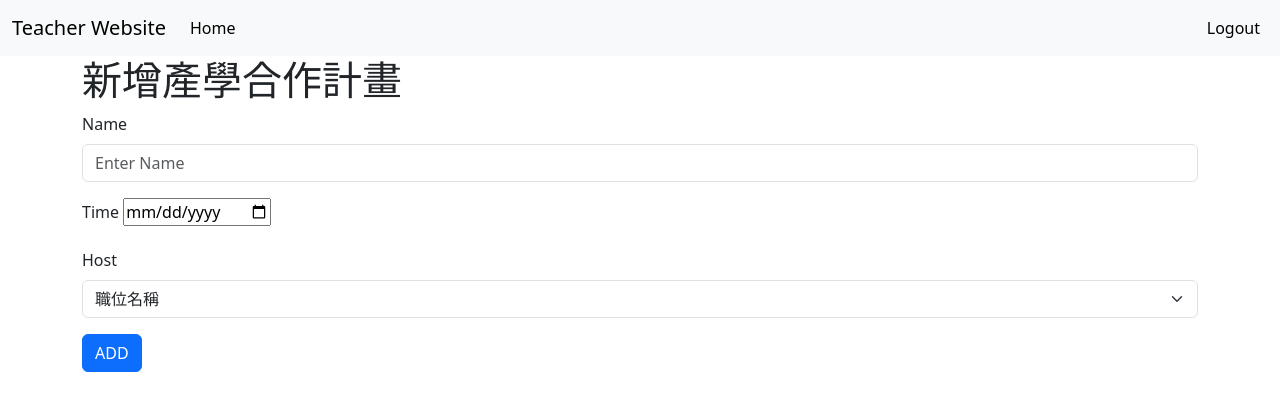
After one commit to whoami13579/database_final_project, a Flask app: page /add-university-project/ in a window 1280 px wide. The commit adds this page. Shown: the top 411 px of the page. Run offline with Flask 3, Linux system fonts and the light colour scheme; the visitor is signed in with stand-in values (Sample User, id 1).

Commit message:
add add_university_project

```diff
--- a/website/models.py
+++ b/website/models.py
@@ -491,7 +491,7 @@ class UniversityProject(db.Model):
     university_project_id = db.Column(db.Integer, primary_key=True)
     name = db.Column(db.String(50))
     time = db.Column(db.Date)
-    host = db.Column(db.Boolean)
+    host = db.Column(db.String(20))
     teacher_id = db.Column(db.ForeignKey("teachers.teacher_id"))
 
     teacher = db.relationship("Teacher", backref="university_projects")
--- /dev/null
+++ b/website/templates/add_university_project.html
@@ -0,0 +1,26 @@
+{% extends "base.html" %}
+{% block title %}新增產學合作計畫{% endblock %}
+{% block content %}
+<form method="POST">
+    <h1 align="left">新增產學合作計畫</h1>
+      <div class="mb-3">
+        <label for="name" class="form-label">Name</label>
+        <input type="text" id="name" name="name" class="form-control" placeholder="Enter Name" required>
+      </div>
+      <div class="mb-3">
+        <label for="time" class="form-label">Time</label>
+        <input type="date" id="time" name="time" required>
+      </div>
+      <div class="mb-3">
+        <label for="host" class="form-label">Host</label>
+        <select id="host" name="host" class="form-select" required>
+            <option value="0">職位名稱</option>
+            <option value="主持人">主持人</option>
+            <option value="共同主持人">共同主持人</option>
+            <option value="協同主持人">協同主持人</option>
+        </select>
+      </div>
+      <button type="submit" class="btn btn-primary">ADD</button>
+  </form>
+  <br>
+{% endblock %}
--- a/website/views.py
+++ b/website/views.py
@@ -1,6 +1,6 @@
 from flask import Blueprint, render_template, request, flash, redirect, url_for
 from flask_login import current_user, login_required
-from .models import Role, Teacher, JournalArtical, ProceedingArtical, BookReport, NationalProject
+from .models import Role, Teacher, JournalArtical, ProceedingArtical, BookReport, NationalProject, UniversityProject
 from . import db
 from datetime import datetime
 
@@ -132,9 +132,6 @@ def add_book_report():
 @views.route("/add-national-project/", methods=["GET", "POST"])
 @login_required
 def add_national_project():
-    '''
-    teacher_id = db.Column(db.ForeignKey("teachers.teacher_id"))
-    '''
     if request.method == "POST":
         name = request.form.get("name")
         time = request.form.get("time")
@@ -164,3 +161,35 @@ def add_national_project():
             flash("Add National Project", category="success")
             return redirect(url_for("views.teacher", teacher_id=current_user.get_id()))
     return render_template("add_national_project.html", user=current_user)
+
+
+@views.route("/add-university-project/", methods=["GET", "POST"])
+@login_required
+def add_university_project():
+    if request.method == "POST":
+        name = request.form.get("name")
+        time = request.form.get("time")
+        host = request.form.get("host")
+
+        if host == "0":
+            flash("請選擇職位名稱", category="error")
+            return render_template("add_university_project.html", user=current_user)
+
+
+        date_format = "%Y-%m-%d"
+        time = datetime.strptime(time, date_format).date()
+        universityProject = UniversityProject(name, time, host, current_user.get_id())
+
+        project = UniversityProject.query.filter_by(name=name).first()
+
+        if project:
+                flash("University Project already exists", category="error")
+        else:
+            # current_user.university_projects.append(universityProject)
+            universityProject.teacher = current_user
+            db.session.add(universityProject)
+            db.session.commit()
+
+            flash("Add University Project", category="success")
+            return redirect(url_for("views.teacher", teacher_id=current_user.get_id()))
+    return render_template("add_university_project.html", user=current_user)
```
Also changed, not shown: website/templates/teacher.html (+9 -1 lines).
